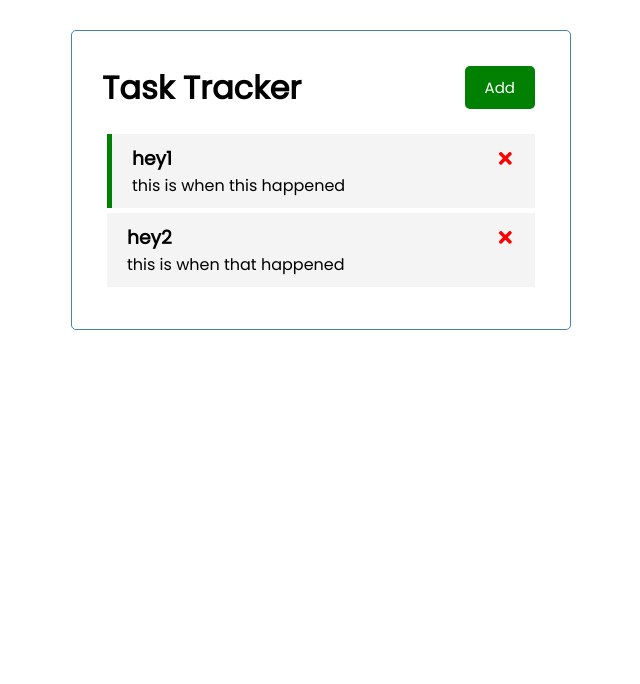
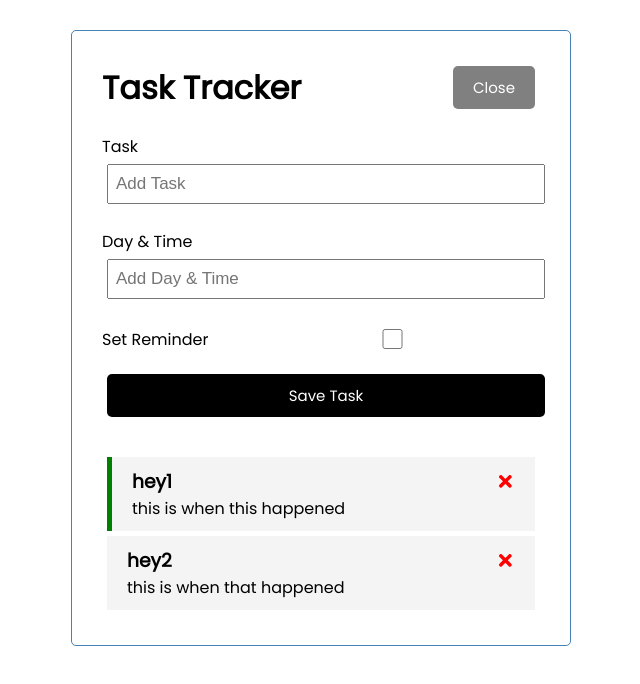
Before and after one commit to amitfid/react-task-tracker, a React (Create React App) app: page / in a window 1280 px wide. Both pictures are taken after a click on the button "Add". Shown: the top 684 px of the page, without its empty margins (319-959 px from the left). Built offline with nearby package versions, Linux system fonts and the light colour scheme.

Commit message:
Finished add task form comp, wired to create tasks, and wired button to close and open the form

```diff
--- a/src/App.js
+++ b/src/App.js
@@ -1,8 +1,10 @@
 import Header from "./components/Header";
 import Tasks from "./components/Tasks";
 import { useState } from 'react'
+import AddTask from "./components/AddTask";
 
 function App() {
+  const [showAddTask, setShowAddTask] = useState(false)
   const [tasks, setTasks] = useState([
     {
         id: 1,
@@ -18,6 +20,12 @@
     }
   ])
 
+  const addTask = (task) => {
+    const id = Math.floor(Math.random() * 10000) + 1
+    const newTask = { id, ...task }
+    setTasks([...tasks, newTask])
+  }
+
   const deleteTask = (id) => {
     setTasks(tasks.filter((task) => task.id !== id))
   }
@@ -31,7 +39,8 @@
 
   return (
     <div className="container">
-      <Header />
+      <Header onAdd={() => setShowAddTask(!showAddTask)} showAdd={showAddTask} />
+      {showAddTask && <AddTask onAdd={addTask}/>}
       {tasks.length > 0 ? (
           <Tasks tasks={tasks} onDelete={deleteTask} onToggle={toggleReminder} />
         ) : (
--- a/src/components/AddTask.js
+++ b/src/components/AddTask.js
@@ -1,20 +1,44 @@
-const AddTask = () => {
+import { useState } from "react";
+
+const AddTask = ({ onAdd }) => {
+    const [text, setText] = useState('')
+    const [day, setDay] = useState('')
+    const [reminder, setReminder] = useState(false)
+
+    const onSubmit = (e) => {
+        e.preventDefault()
+
+        if(!text) {
+            alert('Please add a task')
+            return
+        }
+
+        onAdd({ text, day, reminder })
+
+        setText('')
+        setDay('')
+        setReminder(false)
+    }
+
     return (
-        <form className='add-form'>
+        <form className='add-form' onSubmit={onSubmit}>
             <div className='form-control'>
                 <label>Task</label>
-                <input type='text' placeholder='Add Task' />
+                <input type='text' placeholder='Add Task'
+                    value={text} onChange={(e) => setText(e.target.value)} />
             </div>
             <div className='form-control'>
                 <label>Day & Time</label>
-                <input type='text' placeholder='Add Day & Time' />
+                <input type='text' placeholder='Add Day & Time'
+                    value={day} onChange={(e) => setDay(e.target.value)}/>
             </div>
-            <div className='form-control'>
+            <div className='form-control form-control-check'>
                 <label>Set Reminder</label>
-                <input type='checkbox' />
+                <input type='checkbox' checked={reminder}
+                    value={reminder} onChange={(e) => setReminder(e.currentTarget.checked)}/>
             </div>
 
-            <input type='submit' value='Save Task' />
+            <input type='submit' value='Save Task' className='btn btn-block' />
         </form>
     )
 }
--- a/src/components/Header.js
+++ b/src/components/Header.js
@@ -1,10 +1,10 @@
 import Button from './Button'
 
-const Header = ({ title }) => {
+const Header = ({ title, onAdd, showAdd }) => {
     return (
         <header className='header'>
             <h1>{title}</h1>
-            <Button color='green' text='Add'/>
+            <Button color={showAdd ? 'grey' : 'green'} text={showAdd ? 'Close' : 'Add'} onClick={onAdd} />
         </header>
     )
 }
```
